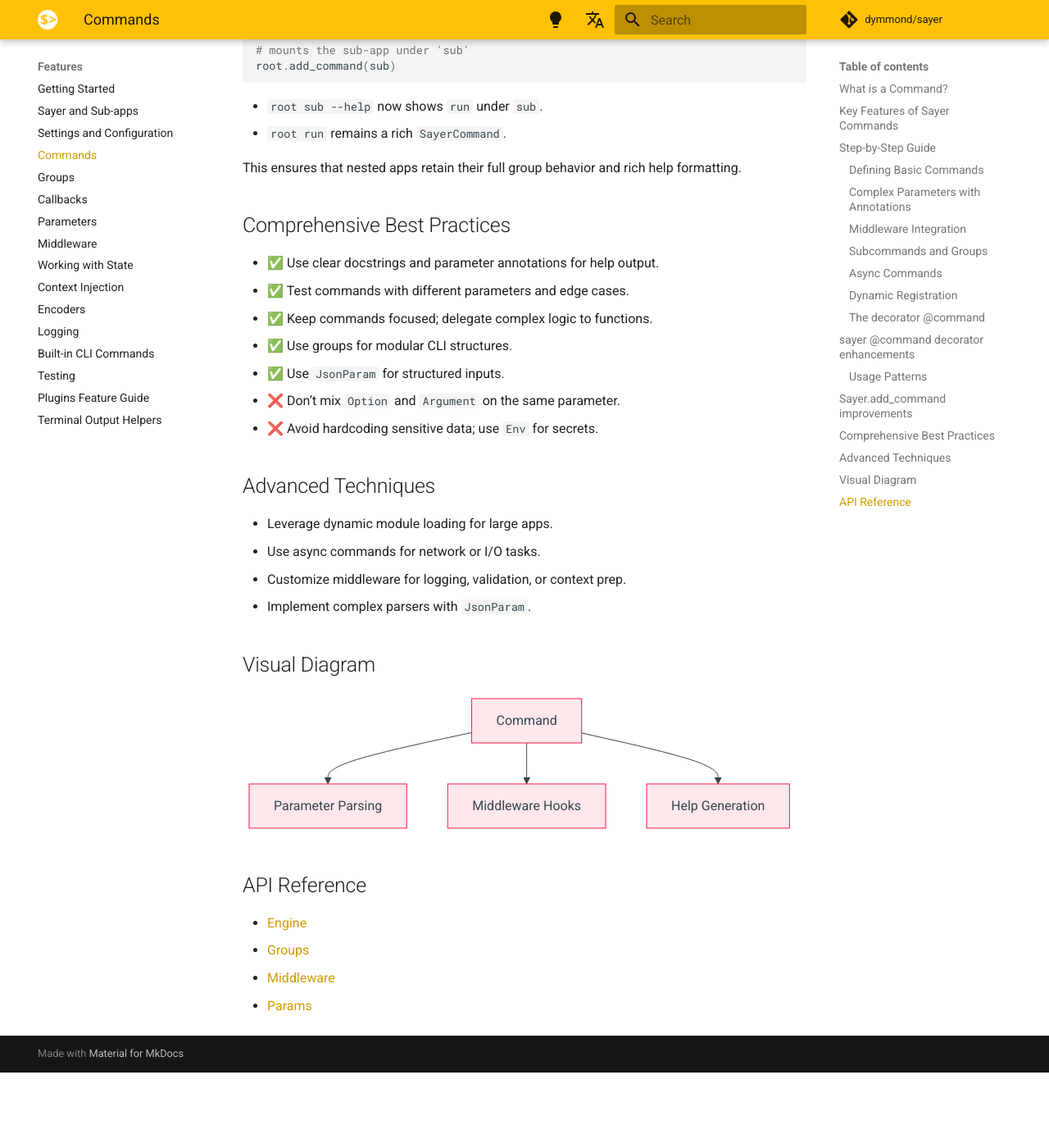
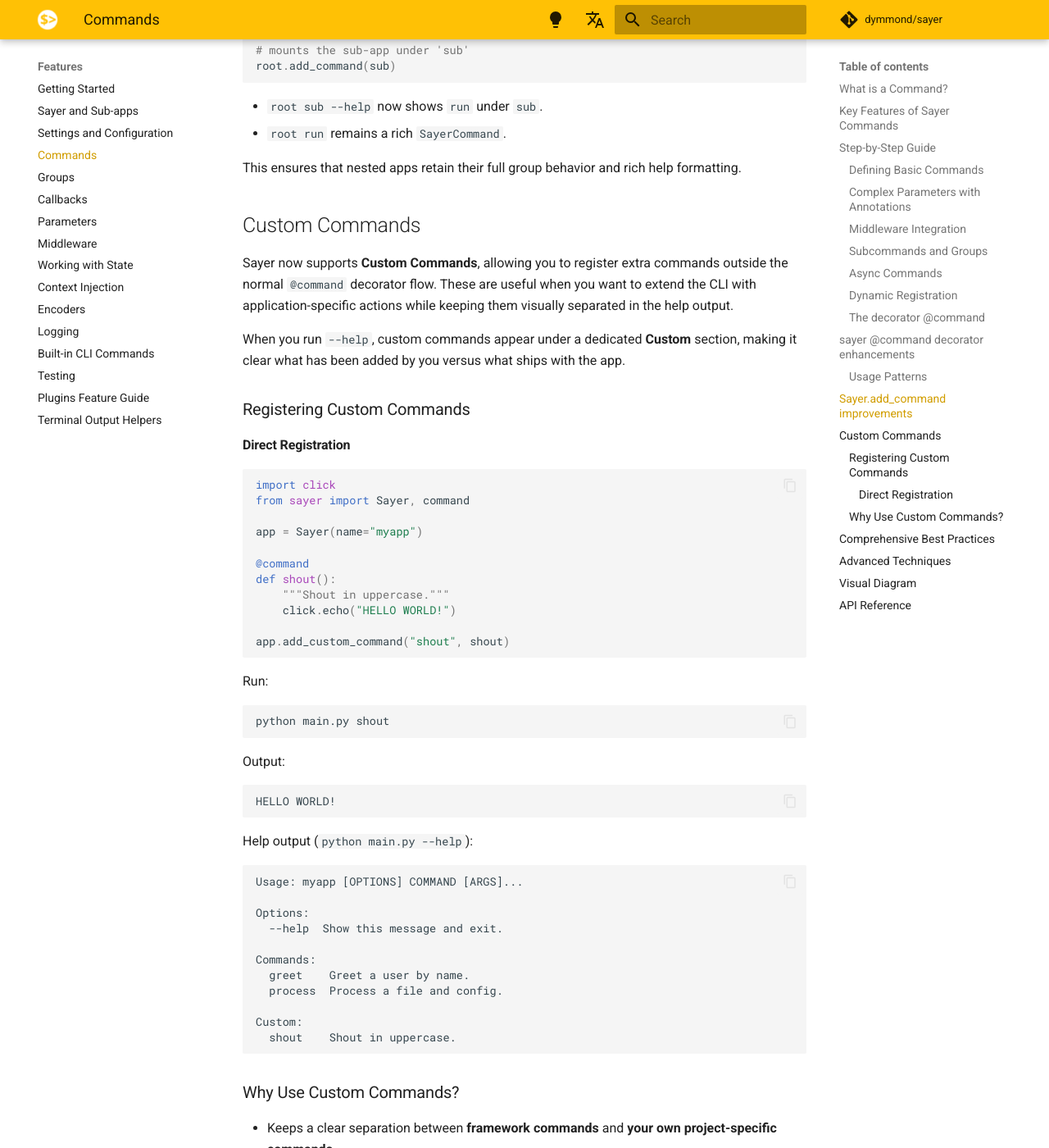
Before and after one commit to dymmond/sayer, an MkDocs documentation site: the page built from docs/features/commands.md, in a window 1280 px wide and 1400 px high, scrolled down 4260 px. Shown: the whole window at 82% size. Built offline with MkDocs 1.6.1 and Material for MkDocs 9.7.7, drawn with Linux system fonts in a browser that asks for light colours; comment, search, counter and statistics services are not loaded; before the commit the page ends 5568 px from its top, so only the background shows below that; some of the changed text lies outside the part shown.

Commit message:
Add docs for custom commands

````diff
--- a/docs/features/commands.md
+++ b/docs/features/commands.md
@@ -190,6 +190,64 @@ root.add_command(sub)
 
 This ensures that nested apps retain their full group behavior and rich help formatting.
 
+## Custom Commands
+
+Sayer now supports **Custom Commands**, allowing you to register extra commands outside the normal `@command` decorator flow. These are useful when you want to extend the CLI with application-specific actions while keeping them visually separated in the help output.
+
+When you run `--help`, custom commands appear under a dedicated **Custom** section, making it clear what has been added by you versus what ships with the app.
+
+### Registering Custom Commands
+
+#### Direct Registration
+
+```python
+import click
+from sayer import Sayer, command
+
+app = Sayer(name="myapp")
+
+@command
+def shout():
+    """Shout in uppercase."""
+    click.echo("HELLO WORLD!")
+
+app.add_custom_command("shout", shout)
+```
+
+Run:
+
+```bash
+python main.py shout
+```
+
+Output:
+
+```
+HELLO WORLD!
+```
+
+Help output (`python main.py --help`):
+
+```
+Usage: myapp [OPTIONS] COMMAND [ARGS]...
+
+Options:
+  --help  Show this message and exit.
+
+Commands:
+  greet    Greet a user by name.
+  process  Process a file and config.
+
+Custom:
+  shout    Shout in uppercase.
+```
+
+### Why Use Custom Commands?
+
+* Keeps a clear separation between **framework commands** and **your own project-specific commands**.
+* Ideal for project tooling (e.g., `init-db`, `lint`, `deploy`) that you don’t want mixed into core Sayer groups.
+* Ensures consistent help formatting, even across nested apps.
+
 ## Comprehensive Best Practices
 
 * ✅ Use clear docstrings and parameter annotations for help output.
--- a/sayer/__version__.py
+++ b/sayer/__version__.py
@@ -1,4 +1,4 @@
-__version__ = "0.5.6"
+__version__ = "0.6.0"
 
 
 def get_version() -> str:
````
Also changed, not shown: docs/release-notes.md (+14 -1 lines), 2 other files.
